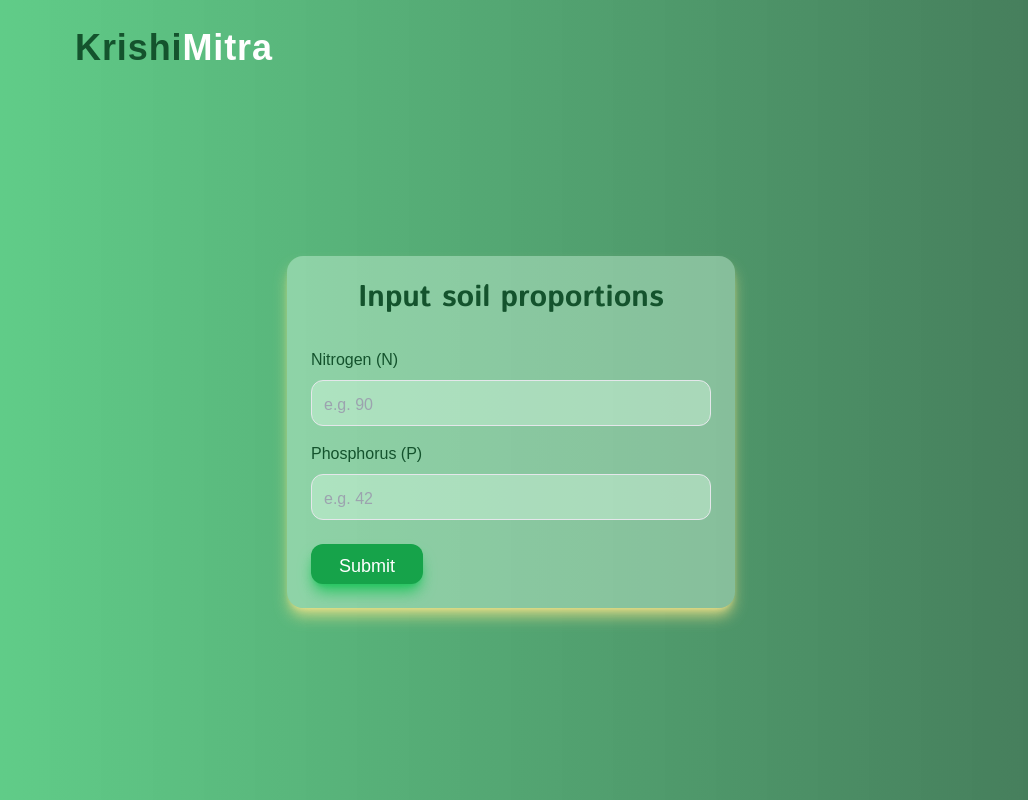
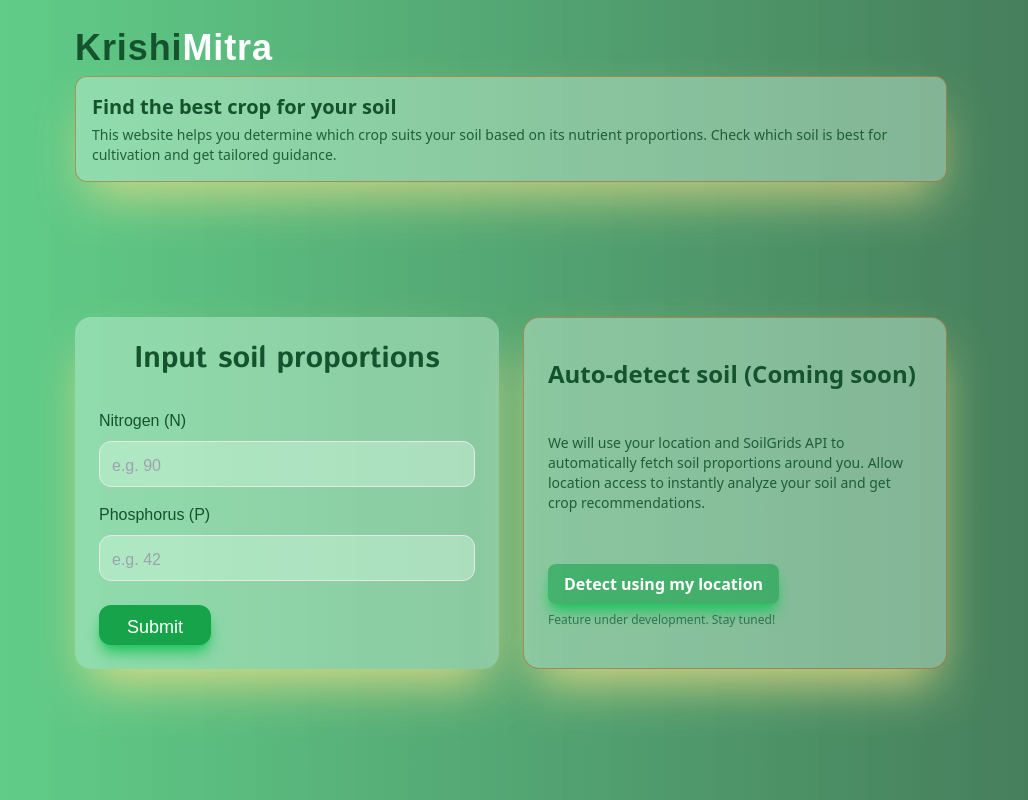
Before and after one commit to DarkkkSoul/krishimitra, a React (Vite) app in the folder frontend/: page / in a window 1280 px wide. Shown: the whole page, without its empty margins (129-1157 px from the left). Built offline with nearby package versions, Linux system fonts and the light colour scheme; a web font is replaced by a local one.

Commit message:
adding a subheading

```diff
--- a/frontend/src/components/HomePage/Form.jsx
+++ b/frontend/src/components/HomePage/Form.jsx
@@ -23,6 +23,7 @@ function Form() {
         e.preventDefault();
         const data = await getDataFromModel(proportions);
 
+
         setRecommendedCrop(data?.prediction?.crop || "Unknown");
         setNitrogen(data.inputs.Nitrogen);
         setPhosphorus(data.inputs.Phosporus);
@@ -35,7 +36,7 @@ function Form() {
     return (
         <form
             onSubmit={(e) => { handleSubmit(e) }}
-            className="flex flex-col gap-6 bg-green-100/40 shadow-2xl shadow-amber-200/80 p-6 rounded-2xl shadow-lg max-w-md w-full"
+            className="flex flex-col gap-6 bg-green-100/40 shadow-2xl shadow-amber-200/80 p-6 rounded-2xl max-w-md w-full"
         >
             <h2 className="text-3xl text-istok-bold font-bold text-green-900 text-center mb-2">
                 Input soil proportions
--- a/frontend/src/pages/ChatBot.jsx
+++ b/frontend/src/pages/ChatBot.jsx
@@ -14,7 +14,6 @@ function ChatBot() {
 
     const { recommendedCrop, nitrogen, phosphorus } = useContext(ProportionsContext);
 
-
     useEffect(() => {
         if (chatContainerRef.current) {
             chatContainerRef.current.scrollTop = chatContainerRef.current.scrollHeight;
@@ -30,7 +29,7 @@ function ChatBot() {
             setChatHistory(prev => [...prev, { type: 'question', content: currentQuestion }]);
             setGeneratingAnswer(true);
 
-            console.log(recommendedCrop, nitrogen, phosphorus);
+            console.log('recommendedCrop', recommendedCrop);
 
             const aiResponse = await generateAnswer(currentQuestion, recommendedCrop, nitrogen, phosphorus);
 
--- a/frontend/src/pages/HomePage.jsx
+++ b/frontend/src/pages/HomePage.jsx
@@ -8,8 +8,33 @@ function HomePage() {
         <div className='fixed inset-0 bg-gradient-to-r from-green-500/70 to-green-900/80'>
             <div className='h-full max-w-4xl mx-auto flex flex-col p-3'>
                 <Header />
+
+                {/* Subheading */}
+                <section className='bg-green-100/40 rounded-xl border border-amber-700/50 shadow-2xl shadow-amber-200/70 p-4 mb-4'>
+                    <h2 className='text-xl font-extrabold text-green-900 mb-1'>Find the best crop for your soil</h2>
+                    <p className='text-green-900/90 text-sm'>This website helps you determine which crop suits your soil based on its nutrient proportions. Check which soil is best for cultivation and get tailored guidance.</p>
+                </section>
+
+                {/* Main Sections */}
                 <div className='flex-1 w-full flex items-center justify-center'>
-                    <Form />
+                    <div className='w-full grid grid-cols-1 md:grid-cols-2 gap-4 md:gap-6 items-stretch'>
+                        {/* Manual Entry (existing form) */}
+                        <div className='w-full flex items-center justify-center'>
+                            <Form />
+                        </div>
+
+                        {/* Auto-detect (coming soon) */}
+                        <section className='bg-green-100/40 rounded-2xl shadow-2xl shadow-amber-200/80 border border-amber-700/50 p-6 flex flex-col gap-3 justify-around'>
+                            <h3 className='text-2xl font-bold text-green-900'>Auto-detect soil (Coming soon)</h3>
+                            <p className='text-green-900/90 text-sm'>We will use your location and SoilGrids API to automatically fetch soil proportions around you. Allow location access to instantly analyze your soil and get crop recommendations.</p>
+                            <div className='mt-2'>
+                                <button disabled className='px-4 py-2 rounded-lg bg-green-600/60 text-white font-semibold shadow-lg shadow-green-500 cursor-not-allowed'>
+                                    Detect using my location
+                                </button>
+                                <p className='text-xs text-green-900/70 mt-2'>Feature under development. Stay tuned!</p>
+                            </div>
+                        </section>
+                    </div>
                 </div>
             </div>
         </div>
```
